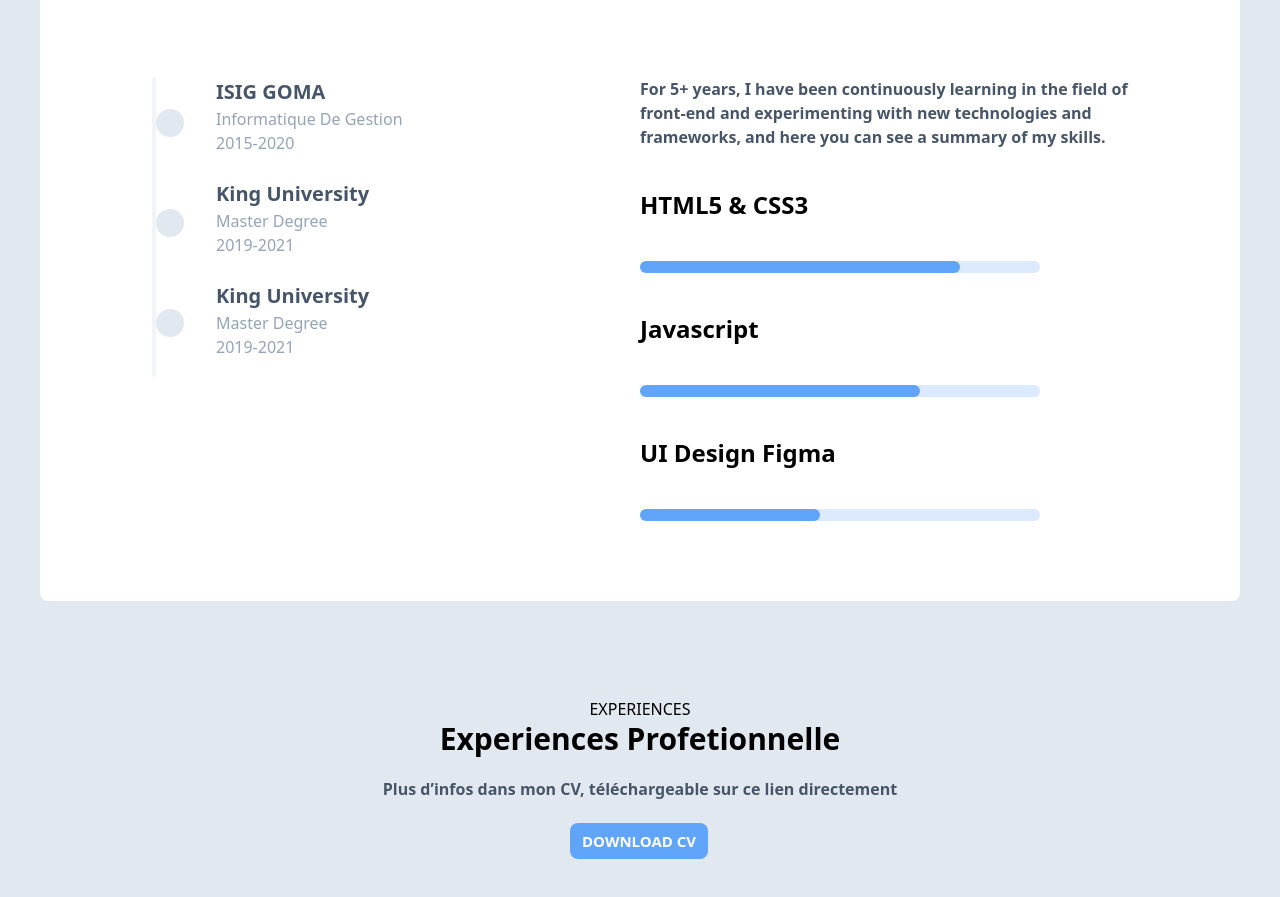
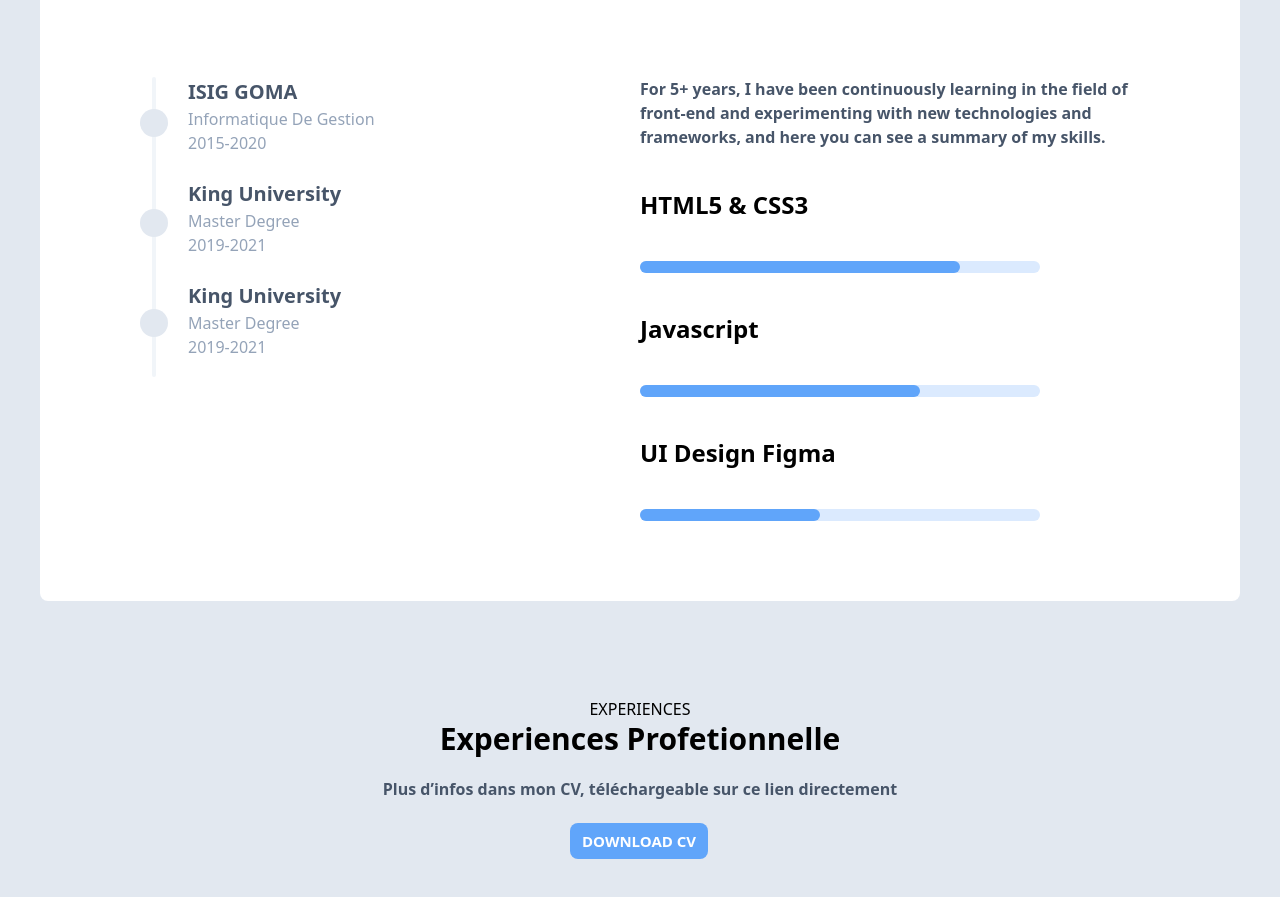
Before and after one commit to JeremySiviholya/Myportfolio, a website with bundled scripts: page public/index.html in a window 1280 px wide. Shown: the part 891-1788 px from the top of the page. Built offline with nearby package versions, Linux system fonts and the light colour scheme.

Commit message:
update all

```diff
--- a/public/index.html
+++ b/public/index.html
@@ -98,7 +98,7 @@
                             <div class="flex">
                                 <div class="inline-flex mr-5">
                                     <div class="h-[300px] ml-3 w-1 bg-slate-100 rounded"></div>
-                                    <div class="space-y-[72px] mt-8 mr-3">
+                                    <div class="space-y-[72px] mt-8 ml-[-16px]">
                                         <div class="bg-slate-200 w-7 h-7 rounded-full"></div>
                                         <div class="bg-slate-200 w-7 h-7 rounded-full"></div>
                                         <div class="bg-slate-200 w-7 h-7 rounded-full"></div>
```
Also changed, not shown: public/styles.css.
